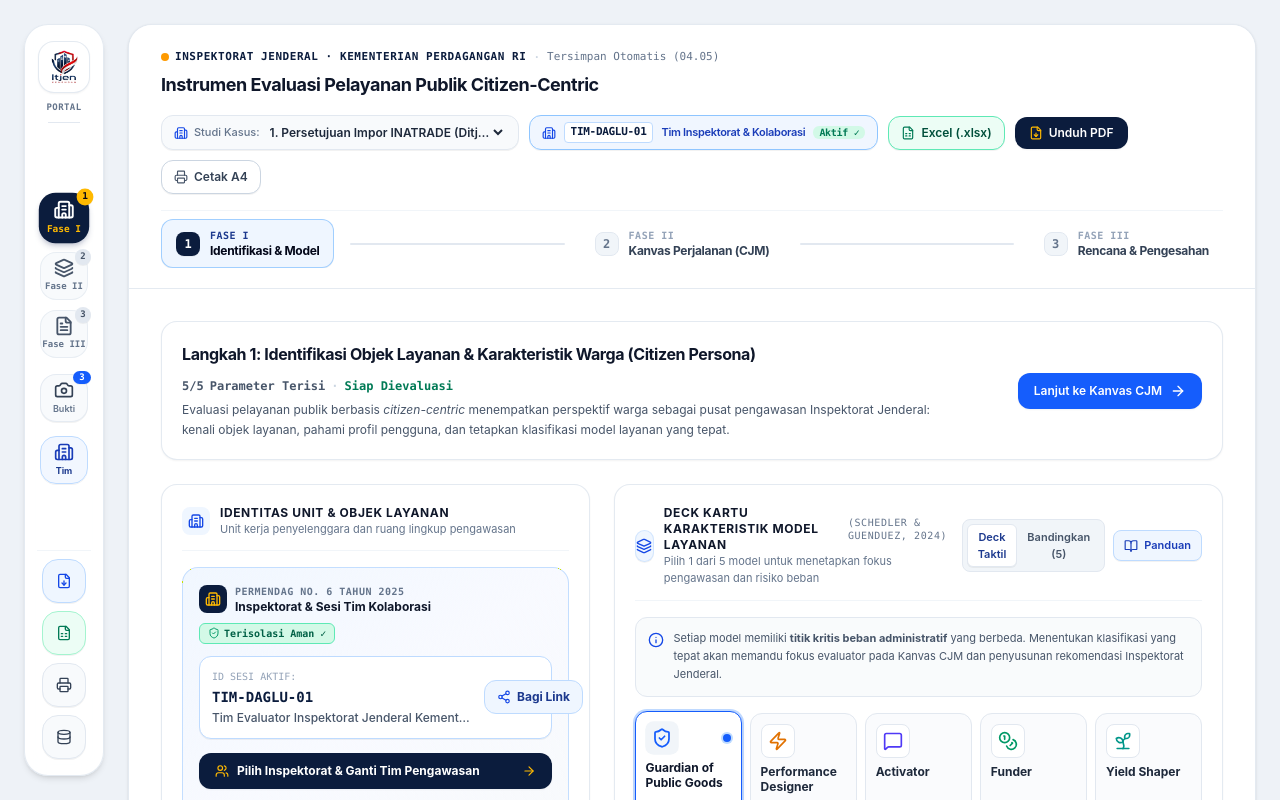
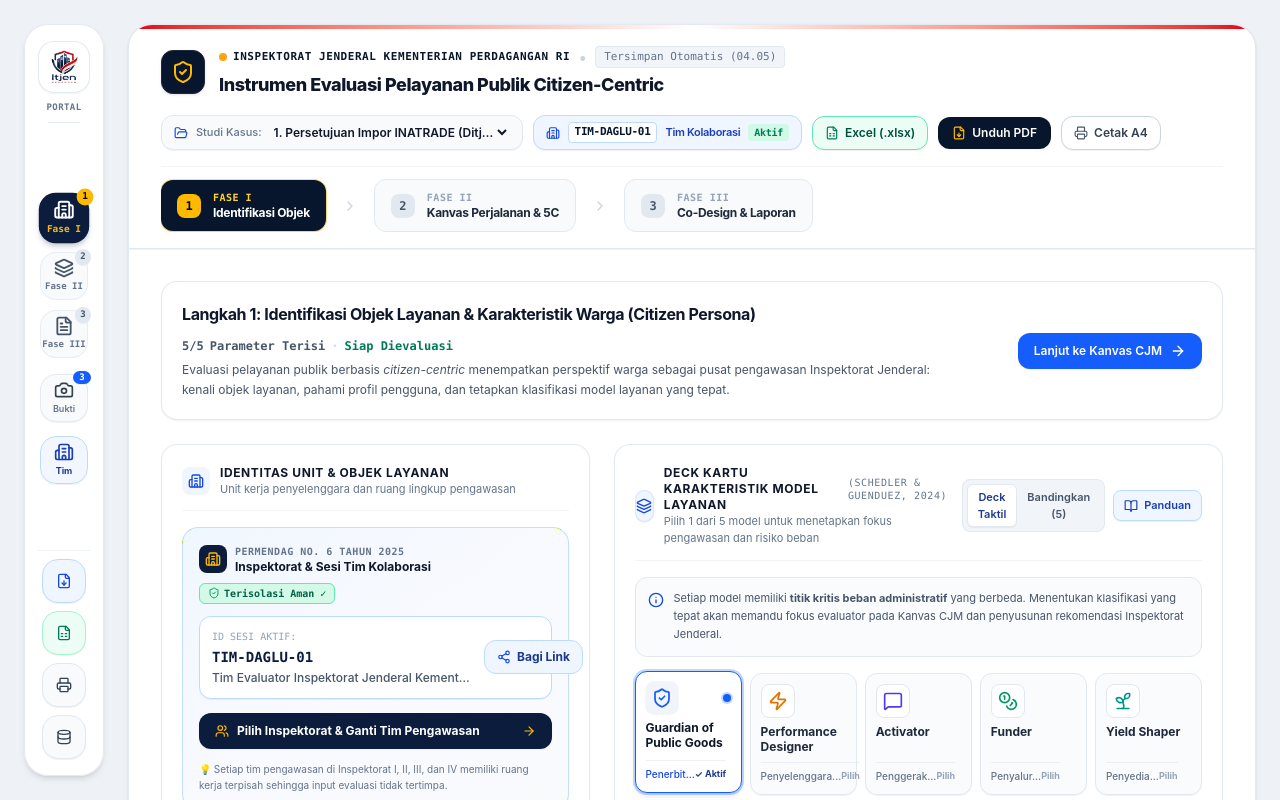
Before and after one commit to mdeardos/Inspektorat-Jenderal-CJM, a React (Vite) app: page / in a window 1280 px wide. Shown: the top 800 px of the page. Built offline with nearby package versions, Linux system fonts and the light colour scheme.

Commit message:
feat(header): upgrade executive government masthead, ribbon accent, and phase stepper

```diff
--- a/src/components/ModernCanvasHeader.tsx
+++ b/src/components/ModernCanvasHeader.tsx
@@ -6,11 +6,10 @@ import {
   Printer,
   Loader2,
   Check,
+  ShieldCheck,
+  Sparkles,
   ChevronRight,
-  ShieldCheck,
-  Users,
-  KeyRound,
-  Lock
+  FolderOpen
 } from 'lucide-react';
 
 interface ModernCanvasHeaderProps {
@@ -47,66 +46,64 @@ export const ModernCanvasHeader: React.FC<ModernCanvasHeaderProps> = ({
       num: 1,
       code: 'FASE I',
       title: 'Identifikasi Objek & 5 Model Layanan',
-      shortTitle: 'Identifikasi & Model'
+      shortTitle: 'Identifikasi Objek'
     },
     {
       num: 2,
       code: 'FASE II',
-      title: 'Kanvas Pengujian Perjalanan (CJM)',
-      shortTitle: 'Kanvas Perjalanan (CJM)'
+      title: 'Kanvas Perjalanan Warga (CJM & Audit 5C)',
+      shortTitle: 'Kanvas Perjalanan & 5C'
     },
     {
       num: 3,
       code: 'FASE III',
       title: 'Rencana Co-Design & Pengesahan',
-      shortTitle: 'Rencana & Pengesahan'
+      shortTitle: 'Co-Design & Laporan'
     }
   ];
 
   return (
-    <header className="border-b border-slate-200/90 bg-white px-5 sm:px-8 py-4 sm:py-5 flex flex-col gap-4 no-print select-none">
-      {/* Top Row: Brand & Official Status + Case Selector + Quick Actions */}
+    <header className="border-b border-slate-200 bg-white shadow-2xs no-print select-none">
+      {/* Top National Ribbon Accent */}
+      <div className="h-1 w-full bg-gradient-to-r from-red-600 via-white to-red-600" />
+
+      {/* Main Header Content */}
+      <div className="px-5 sm:px-8 py-4 flex flex-col gap-4">
+        {/* Top Row: Official Identity, Case Selector & Actions */}
         <div className="flex flex-wrap items-center justify-between gap-4">
-        {/* Left: Ministry Branding & Status */}
-        <div className="flex items-center gap-3">
-          {/* Mobile view only logo (since sidebar is hidden on mobile) */}
-          <div className="lg:hidden w-10 h-10 rounded-xl bg-white border border-slate-200 p-1 flex items-center justify-center shrink-0">
-            <img
-              src="/assets/aistudio/image_6fb22ebf.png"
-              alt="Logo Resmi Itjen Kemendag"
-              width={34}
-              height={34}
-              className="h-8 w-auto object-contain"
-            />
+          {/* Official Branding */}
+          <div className="flex items-center gap-3.5">
+            <div className="w-11 h-11 rounded-xl bg-[#07162c] border border-slate-800 p-2 flex items-center justify-center shrink-0 shadow-sm">
+              <ShieldCheck className="w-6 h-6 text-amber-400" />
             </div>
 
             <div>
               <div className="flex items-center gap-2 flex-wrap">
-              <span className="text-[10px] sm:text-[11px] font-mono font-bold tracking-wider text-[#0b1c3d] uppercase flex items-center gap-1.5">
-                <span className="w-2 h-2 rounded-full bg-amber-500" />
-                <span>Inspektorat Jenderal · Kementerian Perdagangan RI</span>
+                <span className="text-[11px] font-mono font-bold tracking-wider text-[#07162c] uppercase flex items-center gap-1.5">
+                  <span className="w-2 h-2 rounded-full bg-amber-500 animate-pulse" />
+                  <span>Inspektorat Jenderal Kementerian Perdagangan RI</span>
                 </span>
-              <span className="text-slate-300 hidden sm:inline" aria-hidden="true">·</span>
-              <span className="text-xs text-slate-500 font-mono tabular-nums text-[11px] hidden sm:inline">
+                <span className="text-slate-300 hidden sm:inline" aria-hidden="true">&bull;</span>
+                <span className="text-[11px] text-slate-500 font-mono tabular-nums bg-slate-100 px-2 py-0.5 rounded border border-slate-200 hidden sm:inline">
                   {saveStatus}
                 </span>
               </div>
-            <h1 className="text-base sm:text-lg font-bold text-slate-900 tracking-tight mt-0.5">
+              <h1 className="text-base sm:text-lg font-extrabold text-slate-900 tracking-tight mt-0.5">
                 Instrumen Evaluasi Pelayanan Publik Citizen-Centric
               </h1>
             </div>
           </div>
 
-        {/* Right: Case Study / Docket Selector & Action Buttons */}
+          {/* Right: Case Study Selector & Action Controls */}
           <div className="flex flex-wrap items-center gap-2.5">
-          {/* Docket / Studi Kasus Selector */}
-          <div className="flex items-center gap-1.5 bg-slate-50 hover:bg-slate-100 border border-slate-200 hover:border-slate-300 rounded-xl px-3 py-1.5 transition-colors shadow-2xs">
-            <Building2 className="w-3.5 h-3.5 text-blue-700 shrink-0" />
+            {/* Case Study Selector */}
+            <div className="flex items-center gap-2 bg-slate-50 hover:bg-slate-100 border border-slate-200 rounded-xl px-3 py-1.5 transition-colors shadow-2xs">
+              <FolderOpen className="w-3.5 h-3.5 text-blue-700 shrink-0" />
               <span className="text-[11px] text-slate-500 font-medium hidden md:inline">Studi Kasus:</span>
               <select
                 value={presetKey}
                 onChange={(e) => onSelectPreset(e.target.value)}
-              className="bg-transparent text-slate-800 text-xs font-semibold focus:outline-none cursor-pointer py-0.5 max-w-[190px] sm:max-w-[240px] truncate"
+                className="bg-transparent text-slate-900 text-xs font-semibold focus:outline-none cursor-pointer py-0.5 max-w-[190px] sm:max-w-[240px] truncate"
                 title="Pilih Berkas Studi Kasus Layanan Kemendag"
               >
                 <option value="perizinan">1. Persetujuan Impor INATRADE (Ditjen Daglu)</option>
@@ -117,26 +114,26 @@ export const ModernCanvasHeader: React.FC<ModernCanvasHeaderProps> = ({
               </select>
             </div>
 
-          {/* Merged Inspektorat & Tim Kolaborasi Trigger */}
+            {/* Session / Inspectorate Trigger */}
             <button
               type="button"
               onClick={onOpenSessionModal || onOpenPortal}
-            className="inline-flex items-center gap-2 px-3 py-1.5 rounded-xl bg-blue-50/90 hover:bg-blue-100 border border-blue-300 text-blue-950 font-sans text-xs font-bold tracking-tight shadow-2xs transition cursor-pointer active:scale-95 group"
+              className="inline-flex items-center gap-2 px-3 py-1.5 rounded-xl bg-blue-50 hover:bg-blue-100 border border-blue-200 text-blue-950 font-sans text-xs font-bold tracking-tight shadow-2xs transition cursor-pointer active:scale-95 group"
               title="Pilih Inspektorat, Ganti Tim, atau Bagikan Tautan Kolaborasi"
             >
               <Building2 className="w-3.5 h-3.5 text-blue-700 group-hover:scale-110 transition-transform" />
-            <span className="font-mono text-[11px] font-extrabold text-[#0b1c3d] bg-white px-1.5 py-0.5 rounded border border-blue-200">
-              {sessionId || 'ITJEN-1-DAGLU-01'}
+              <span className="font-mono text-[11px] font-extrabold text-[#07162c] bg-white px-1.5 py-0.5 rounded border border-blue-200">
+                {sessionId || 'ITJEN-DAGLU-01'}
               </span>
               <span className="hidden sm:inline text-blue-800 font-semibold text-[11px]">
-              Tim Inspektorat & Kolaborasi
+                Tim Kolaborasi
               </span>
-            <span className="text-[10px] text-emerald-700 bg-emerald-100/90 font-mono px-1.5 py-0.2 rounded-md hidden lg:inline">
-              Aktif ✓
+              <span className="text-[10px] text-emerald-700 bg-emerald-100 font-mono px-1.5 py-0.5 rounded font-bold hidden lg:inline">
+                Aktif
               </span>
             </button>
 
-          {/* Quick Excel Export */}
+            {/* Excel Export */}
             {onExportExcel && (
               <button
                 type="button"
@@ -149,12 +146,12 @@ export const ModernCanvasHeader: React.FC<ModernCanvasHeaderProps> = ({
               </button>
             )}
 
-          {/* Quick PDF Export */}
+            {/* Official PDF Export */}
             <button
               type="button"
               disabled={isExportingPDF}
               onClick={onExportPDF}
-            className="inline-flex items-center gap-1.5 bg-[#0b1c3d] hover:bg-blue-950 active:scale-95 text-white text-xs font-semibold px-3.5 py-2 rounded-xl transition-all shadow-xs cursor-pointer disabled:opacity-50"
+              className="inline-flex items-center gap-1.5 bg-[#07162c] hover:bg-slate-900 active:scale-95 text-white text-xs font-semibold px-3.5 py-2 rounded-xl transition-all shadow-xs cursor-pointer disabled:opacity-50"
               title="Unduh laporan resmi PDF"
             >
               {isExportingPDF ? (
@@ -183,9 +180,9 @@ export const ModernCanvasHeader: React.FC<ModernCanvasHeaderProps> = ({
           </div>
         </div>
 
-      {/* Bottom Row: Executive Timeline Stepper */}
+        {/* Bottom Row: Executive Stepper Flow with Visual Continuity */}
         <nav
-        className="flex items-center gap-2 sm:gap-3 overflow-x-auto custom-scrollbar pt-2 border-t border-slate-100"
+          className="flex items-center gap-2 sm:gap-3 overflow-x-auto custom-scrollbar pt-3 border-t border-slate-100"
           aria-label="Alur Pengawasan Eksekutif"
         >
           {steps.map((step, idx) => {
@@ -197,46 +194,45 @@ export const ModernCanvasHeader: React.FC<ModernCanvasHeaderProps> = ({
                 <button
                   type="button"
                   onClick={() => onGoToStep(step.num)}
-                className={`flex items-center gap-2.5 px-3.5 py-2 rounded-xl text-left transition-all whitespace-nowrap shrink-0 cursor-pointer ${
+                  className={`flex items-center gap-3 px-4 py-2.5 rounded-xl text-left transition-all whitespace-nowrap shrink-0 cursor-pointer ${
                     isActive
-                    ? 'bg-blue-50 text-blue-950 border border-blue-300/80 shadow-2xs'
+                      ? 'bg-[#07162c] text-white shadow-sm ring-1 ring-amber-400/50'
                       : isPast
-                    ? 'text-slate-700 hover:text-slate-900 hover:bg-slate-50'
-                    : 'text-slate-400 hover:text-slate-600 hover:bg-slate-50'
+                      ? 'bg-emerald-50/70 hover:bg-emerald-100 text-emerald-950 border border-emerald-200'
+                      : 'bg-slate-50 hover:bg-slate-100 text-slate-600 border border-slate-200'
                   }`}
                 >
                   <div
                     className={`w-6 h-6 rounded-lg flex items-center justify-center text-xs font-mono font-bold transition-all shrink-0 ${
                       isActive
-                      ? 'bg-[#0b1c3d] text-white shadow-2xs'
+                        ? 'bg-amber-400 text-slate-950 shadow-2xs font-extrabold'
                         : isPast
                         ? 'bg-emerald-600 text-white'
-                      : 'bg-slate-100 text-slate-500 border border-slate-200'
+                        : 'bg-slate-200 text-slate-600'
                     }`}
                   >
                     {isPast ? <Check className="w-3.5 h-3.5 stroke-[3]" /> : step.num}
                   </div>
                   <div className="flex flex-col">
-                  <span className={`text-[10px] font-mono font-bold tracking-wider ${isActive ? 'text-blue-900' : isPast ? 'text-emerald-700' : 'text-slate-400'}`}>
+                    <span className={`text-[10px] font-mono font-bold tracking-wider ${isActive ? 'text-amber-300' : isPast ? 'text-emerald-700' : 'text-slate-400'}`}>
                       {step.code}
                     </span>
-                  <span className={`text-xs font-bold tracking-tight ${isActive ? 'text-slate-950' : 'text-slate-700'}`}>
+                    <span className={`text-xs font-bold tracking-tight ${isActive ? 'text-white' : 'text-slate-800'}`}>
                       {step.shortTitle}
                     </span>
                   </div>
                 </button>
 
                 {idx < steps.length - 1 && (
-                <div className="hidden sm:flex flex-1 items-center px-1">
-                  <div className={`h-0.5 w-full rounded-full transition-colors ${
-                    isPast ? 'bg-emerald-500/60' : 'bg-slate-200'
-                  }`} />
+                  <div className="hidden sm:flex items-center px-1 text-slate-300">
+                    <ChevronRight className="w-4 h-4" />
                   </div>
                 )}
               </React.Fragment>
             );
           })}
         </nav>
+      </div>
     </header>
   );
 };
```
Lines whose indentation alone changed are shown as unchanged.
